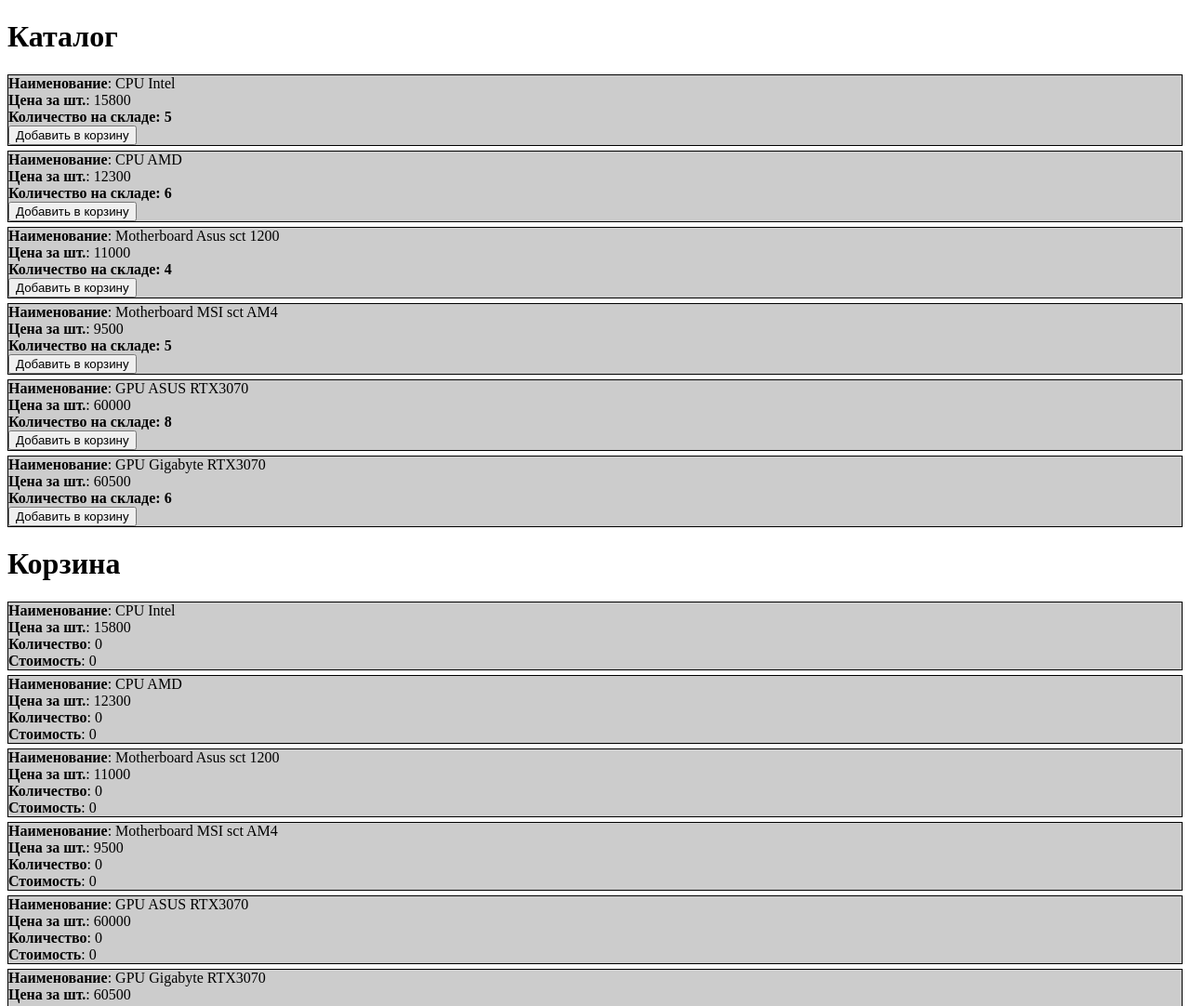
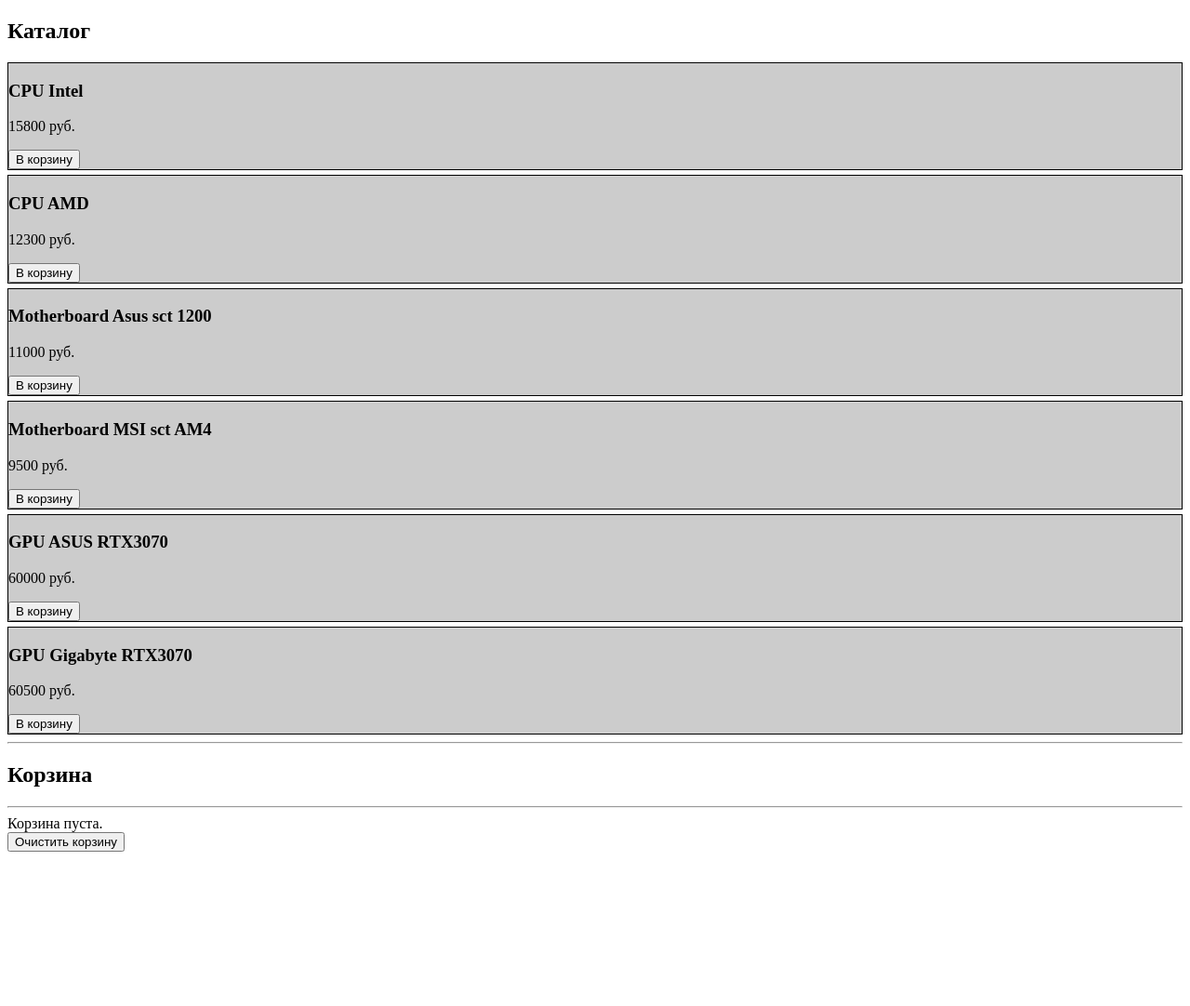
Before and after one commit to IlyaSaveliev/JS_Course, a plain HTML site: page Homework_6.html in a window 1280 px wide. Shown: the top 1082 px of the page at 93% size. After the commit the page ends 924 px from the top, so only its background shows below. Drawn offline with Linux system fonts and the light colour scheme.

Commit message:
Внес изменения в файл Homework_6

```diff
--- a/Homework_6.html
+++ b/Homework_6.html
@@ -16,15 +16,17 @@
 </head>
 
 <body>
+    <h2>Каталог</h2>
+    <div class="catalog">
 
-    <div class="catalog">
-        <H1>Каталог</H1>
     </div>
-
-    <div class="cart-list">
+    <hr>
+    <h2>Корзина</h2>
+    <hr>
+    <div class="cart">
         <H1>Корзина</H1>
     </div>
-    <button class="cart-btn">Очистить корзину</button>
+    <button class="clr-cart">Очистить корзину</button>
 
     <script defer>
         // 1. Доработать модуль корзины.
@@ -33,157 +35,184 @@
 
         console.log("Task_1")
 
-        const catalogItem = {
-            render(good) {
-                return `<div class="good">
-                    <div><b>Наименование</b>: ${good.product_name}</div>
-                    <div><b>Цена за шт.</b>: ${good.price}</div>
-                    <div><b>Количество на складе<b>: ${good.quantity}</div>
-                    <button class="catalog-btn">Добавить в корзину</button>
-                </div>`;
-            }
-        }
-
         const catalog = {
-            catalogListBlock: null,
-            catalogButton: null,
-            catalogItem,
-            goods: [
+            catalogBlock: null,
+            cart: null,
+            list: [
                 {
                     id_product: 1,
                     product_name: "СPU Intel",
-                    price: 15800,
-                    quantity: 5
+                    price: 15800
                 },
                 {
                     id_product: 2,
                     product_name: "CPU AMD",
-                    price: 12300,
-                    quantity: 6
+                    price: 12300
                 },
                 {
                     id_product: 3,
                     product_name: "Motherboard Asus sct 1200",
-                    price: 11000,
-                    quantity: 4
+                    price: 11000
                 },
                 {
                     id_product: 4,
                     product_name: "Motherboard MSI sct AM4",
-                    price: 9500,
-                    quantity: 5
+                    price: 9500
                 },
                 {
                     id_product: 5,
                     product_name: "GPU ASUS RTX3070",
-                    price: 60000,
-                    quantity: 8
+                    price: 60000
                 },
                 {
                     id_product: 6,
                     product_name: "GPU Gigabyte RTX3070",
-                    price: 60500,
-                    quantity: 6
+                    price: 60500
                 },
             ],
 
-            init() {
-                this.catalogListBlock = document.querySelector('.catalog');
-                this.catalogButton = document.querySelector('.catalog-btn');
-                /*this.catalogButton.addEventListener('click', this.addToCart.bind(this));*/
+            init(catalogBlockClass, cart) {
+                this.catalogBlock = document.querySelector(`.${catalogBlockClass}`);
+                this.cart = cart;
+                this.render();
+                this.addEventHandlers();
+            },
 
-                this.render();
+            render() {
+                if (this.getCatalogListLength() > 0) {
+                    this.renderCatalogList();
+                } else {
+                    this.renderEmptyCatalog();
+                }
             },
-            render() {
-                this.goods.forEach(good => {
-                    this.catalogListBlock.insertAdjacentHTML('beforeend', this.catalogItem.render(good));
+
+            addEventHandlers() {
+                this.catalogBlock.addEventListener('click', event => this.addToBasket(event));
+            },
+
+            addToBasket(event) {
+                if (!event.target.classList.contains('product__add-to-cart')) return;
+                const id_product = +event.target.dataset.id_product;
+                this.cart.addToBasket(id_product);
+            },
+
+            getCatalogListLength() {
+                return this.list.length;
+            },
+
+            renderCatalogList() {
+                this.catalogBlock.innerHTML = '';
+                this.list.forEach(item => {
+                    this.catalogBlock.insertAdjacentHTML('beforeend', this.renderCatalogItem(item));
                 });
             },
-            addToCart() {
 
+            renderCatalogItem(item) {
+                return `<div class="good">
+                    <h3>${item.product_name}</h3>
+                    <p>${item.price} руб.</p>
+                    <button class="product__add-to-cart" data-id_product="${item.id_product}">В корзину</button>
+            </div>`;
+            },
+
+            renderEmptyCatalog() {
+                this.catalogBlock.innerHTML = '';
+                this.catalogBlock.insertAdjacentHTML('beforeend', `Каталог товаров пуст.`);
             },
         };
 
-        catalog.init();
+        const cart = {
+            cartBlock: null,
+            clrCartButton: null,
+            catalogList: [],
+            goods: [],
+
+            init(cartBlockClass, clrCartButton, catalogList) {
+                this.cartBlock = document.querySelector(`.${cartBlockClass}`);
+                this.clrCartButton = document.querySelector(`.${clrCartButton}`);
+                this.catalogList = catalogList;
+
+                this.addEventHandlers();
+                this.render();
+            },
+
+            addEventHandlers() {
+                this.clrCartButton.addEventListener('click', this.clearCart.bind(this));
+            },
+
+            clearCart() {
+                this.goods = [];
+                this.render();
+            },
+
+            render() {
+                if (this.getCartGoodsLength() > 0) {
+                    this.renderCartList();
+                } else {
+                    this.renderEmptyCart();
+                }
+            },
+
+            findProductInCatalog(id_product) {
+                return this.catalogList.find(product => product.id_product === id_product);
+            },
+
+            addToBasket(id_product) {
+                const product = this.findProductInCatalog(id_product);
+
+                if (product) {
+                    const findInBasket = this.goods.find(({ id_product }) => product.id_product === id_product);
+                    if (findInBasket) {
+                        findInBasket.quantity++;
+                    } else {
+                        this.goods.push({ ...product, quantity: 1 });
+                    }
+                    this.render();
+                } else {
+                    alert('Ошибка добавления!');
+                }
+            },
 
 
-        const cartItem = {
-            render(good) {
-                return `<div class="good">
-                    <div><b>Наименование</b>: ${good.product_name}</div>
-                    <div><b>Цена за шт.</b>: ${good.price}</div>
-                    <div><b>Количество</b>: ${good.quantity = 0}</div>
-                    <div><b>Стоимость</b>: ${good.quantity * good.price}</div>
-                </div>`;
-            }
-        }
+            getCartGoodsLength() {
+                return this.goods.length;
+            },
 
-        const cart = {
-            cartListBlock: null,
-            cartButton: null,
-            cartItem,
-            goods: [
-                {
-                    id_product: 1,
-                    product_name: "СPU Intel",
-                    price: 15800,
-                },
-                {
-                    id_product: 2,
-                    product_name: "CPU AMD",
-                    price: 12300,
-                },
-                {
-                    id_product: 3,
-                    product_name: "Motherboard Asus sct 1200",
-                    price: 11000,
-                },
-                {
-                    id_product: 4,
-                    product_name: "Motherboard MSI sct AM4",
-                    price: 9500,
-                },
-                {
-                    id_product: 5,
-                    product_name: "GPU ASUS RTX3070",
-                    price: 60000,
-                },
-                {
-                    id_product: 6,
-                    product_name: "GPU Gigabyte RTX3070",
-                    price: 60500,
-                },
-            ],
 
-            init() {
-                this.cartListBlock = document.querySelector('.cart-list');
-                this.cartButton = document.querySelector('.cart-btn');
-                this.cartButton.addEventListener('click', this.clearCart.bind(this));
+            renderEmptyCart() {
+                this.cartBlock.innerHTML = '';
+                this.cartBlock.insertAdjacentHTML('beforeend', 'Корзина пуста.');
+            },
 
-                this.render();
+
+            renderCartList() {
+                this.cartBlock.innerHTML = '';
+                this.goods.forEach(item => {
+                    this.cartBlock.insertAdjacentHTML('beforeend', this.renderCartItem(item));
+                });
+                this.cartBlock.insertAdjacentHTML('afterbegin', `В корзине ${this.goods.length} позиций(а) стоимостью ${this.getCartPrice()}`);
             },
-            render() {
-                if (this.goods.length) {
-                    this.goods.forEach(good => {
-                        this.cartListBlock.insertAdjacentHTML('beforeend', this.cartItem.render(good));
-                    });
-                    this.cartListBlock.insertAdjacentHTML('beforeend', `В корзине ${this.goods.length} позиций(а) стоимостью ${this.getCartPrice()}`);
-                } else {
-                    this.cartListBlock.textContent = 'Корзина пуста';
-                }
-            },
+
             getCartPrice() {
                 return this.goods.reduce(function (price, good) {
                     return price + good.price * good.quantity;
                 }, 0);
             },
-            clearCart() {
-                this.goods = [];
-                this.render();
+
+            renderCartItem(item) {
+                return `<div class="good">
+                <h3>${item.product_name}</h3>
+                <p>${item.price} руб.</p>
+                <p>${item.quantity} шт.</p>
+                <p>Стоимость позиции: ${item.price * item.quantity} руб.</p>
+
+            </div>`;
             },
         };
 
-        cart.init();
+        catalog.init('catalog', cart);
+        cart.init('cart', 'clr-cart', catalog.list);
+
 
     </script>
 
```
